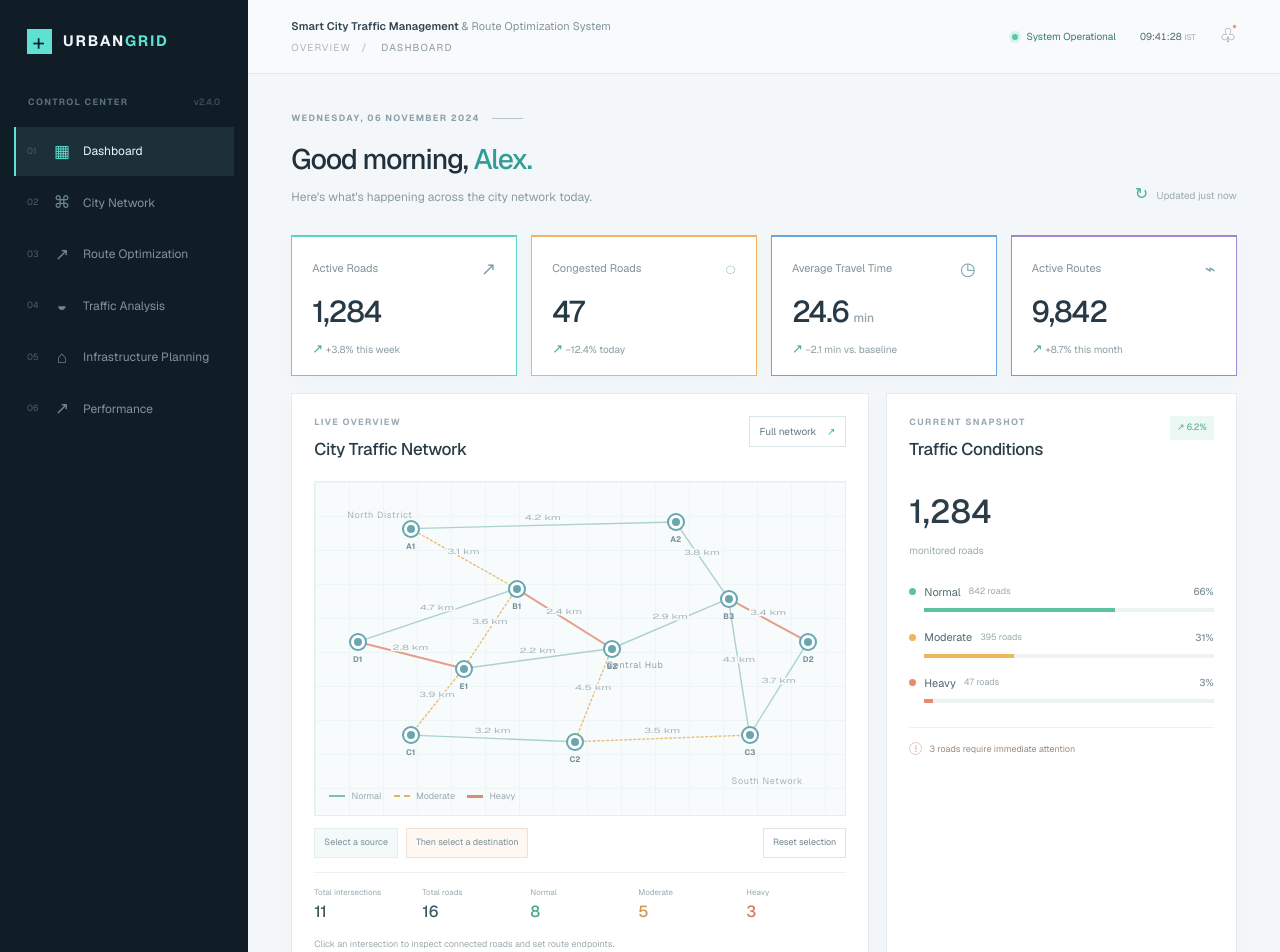
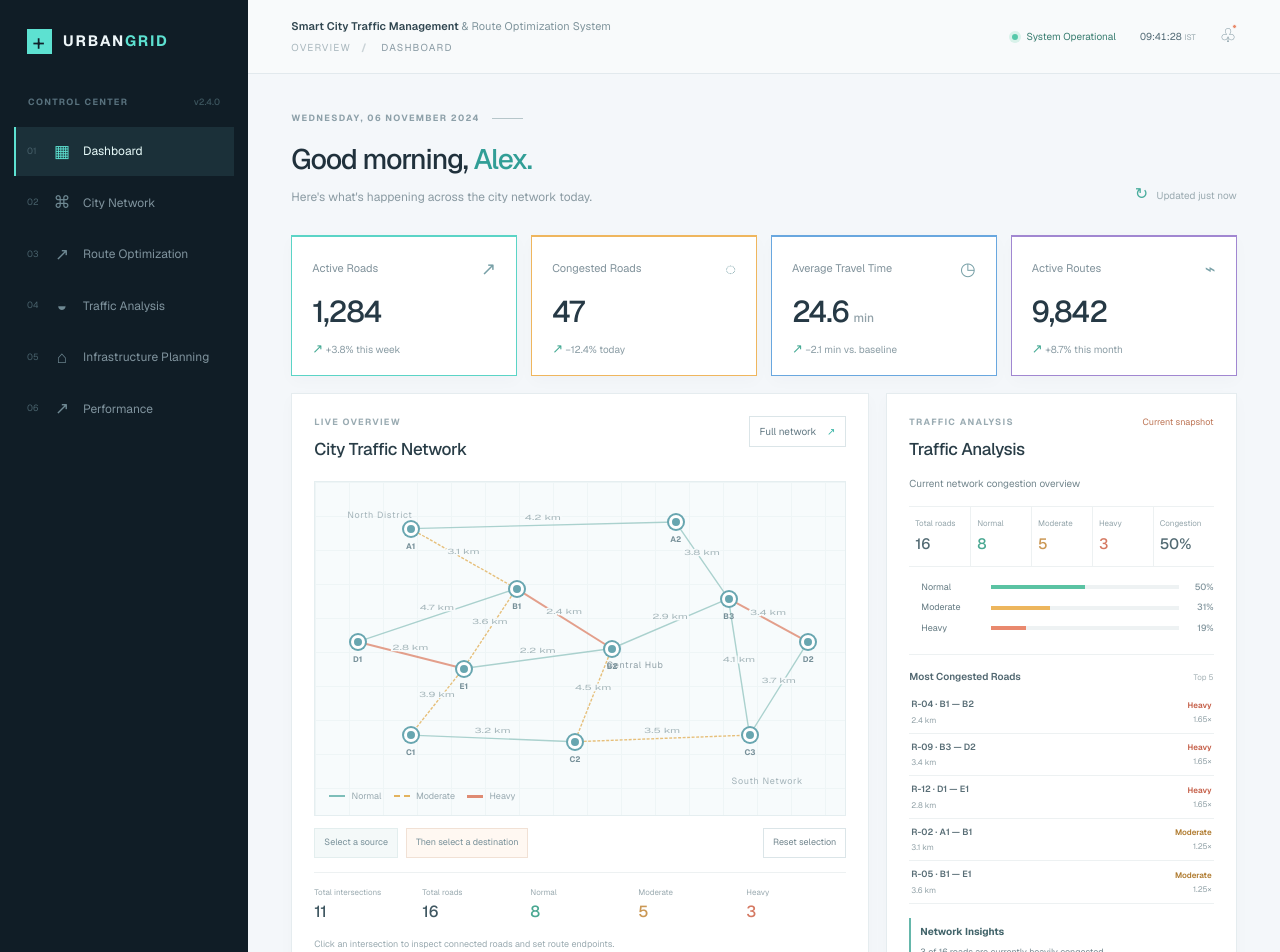
Before and after one commit to deep-2105/smart-city-traffic-optimizer, a Next.js app: page / in a window 1280 px wide. Shown: the top 952 px of the page. Built offline with nearby package versions, Linux system fonts and the light colour scheme.

Commit message:
feat: add traffic analysis and congestion insights

```diff
--- /dev/null
+++ b/algorithms/trafficAnalysis.ts
@@ -0,0 +1,51 @@
+import type { GraphEdge, TrafficCondition, TrafficGraph } from "@/types/trafficGraph";
+
+export type TrafficAnalysisResult = {
+  totalRoads: number;
+  conditionCounts: Record<TrafficCondition, number>;
+  conditionPercentages: Record<TrafficCondition, number>;
+  averageRoadDistance: number;
+  totalNetworkDistance: number;
+  averageTrafficMultiplier: number;
+  congestionPercentage: number;
+  mostCongestedRoads: GraphEdge[];
+};
+
+const trafficSeverity: Record<TrafficCondition, number> = {
+  normal: 0,
+  moderate: 1,
+  heavy: 2,
+};
+
+export function analyzeTraffic(graph: TrafficGraph): TrafficAnalysisResult {
+  const conditionCounts: Record<TrafficCondition, number> = { normal: 0, moderate: 0, heavy: 0 };
+  let totalNetworkDistance = 0;
+  let totalTrafficMultiplier = 0;
+
+  for (const edge of graph.edges) {
+    conditionCounts[edge.condition] += 1;
+    totalNetworkDistance += edge.distance;
+    totalTrafficMultiplier += edge.trafficMultiplier;
+  }
+
+  const totalRoads = graph.edges.length;
+  const asPercentage = (count: number) => totalRoads === 0 ? 0 : (count / totalRoads) * 100;
+  const mostCongestedRoads = [...graph.edges]
+    .sort((first, second) => trafficSeverity[second.condition] - trafficSeverity[first.condition] || second.trafficMultiplier - first.trafficMultiplier || first.id.localeCompare(second.id))
+    .slice(0, 5);
+
+  return {
+    totalRoads,
+    conditionCounts,
+    conditionPercentages: {
+      normal: asPercentage(conditionCounts.normal),
+      moderate: asPercentage(conditionCounts.moderate),
+      heavy: asPercentage(conditionCounts.heavy),
+    },
+    averageRoadDistance: totalRoads === 0 ? 0 : totalNetworkDistance / totalRoads,
+    totalNetworkDistance,
+    averageTrafficMultiplier: totalRoads === 0 ? 0 : totalTrafficMultiplier / totalRoads,
+    congestionPercentage: asPercentage(conditionCounts.moderate + conditionCounts.heavy),
+    mostCongestedRoads,
+  };
+}
--- a/app/page.tsx
+++ b/app/page.tsx
@@ -5,8 +5,9 @@ import { dijkstra, type DijkstraCostMode, type DijkstraResult } from "@/algorith
 import { kruskalMST, primMST, type MSTAlgorithm, type MSTResult } from "@/algorithms/mst";
 import { bfs, dfs } from "@/algorithms/traversal";
 import CityTrafficNetwork from "@/components/CityTrafficNetwork";
+import TrafficAnalysis from "@/components/TrafficAnalysis";
 import { trafficGraph } from "@/data/trafficGraph";
-import type { GraphNode } from "@/types/trafficGraph";
+import type { GraphEdge, GraphNode } from "@/types/trafficGraph";
 
 const navigation = [
   ["01", "Dashboard", "▦"], ["02", "City Network", "⌘"], ["03", "Route Optimization", "↗"],
@@ -20,12 +21,6 @@ const stats = [
   { label: "Active Routes", value: "9,842", unit: "", detail: "+8.7% this month", tone: "violet", icon: "⌁" },
 ] as const;
 
-const trafficLevels = [
-  { label: "Normal", count: "842 roads", percent: "66%", color: "green" },
-  { label: "Moderate", count: "395 roads", percent: "31%", color: "amber" },
-  { label: "Heavy", count: "47 roads", percent: "3%", color: "red" },
-] as const;
-
 type RouteObjective = "Fastest route" | "Shortest distance";
 
 export default function Home() {
@@ -36,6 +31,7 @@ export default function Home() {
   const [routeResult, setRouteResult] = useState<DijkstraResult | null>(null);
   const [mstAlgorithm, setMstAlgorithm] = useState<MSTAlgorithm>("Prim");
   const [mstResult, setMstResult] = useState<MSTResult | null>(null);
+  const [focusedTrafficRoadId, setFocusedTrafficRoadId] = useState<string | null>(null);
   const [traversalStart, setTraversalStart] = useState("A1");
   const [traversalAlgorithm, setTraversalAlgorithm] = useState<"BFS" | "DFS">("BFS");
   const [traversalSteps, setTraversalSteps] = useState<string[]>([]);
@@ -99,6 +95,7 @@ export default function Home() {
   const resetNetworkSelection = () => {
     handleSelectionChange(null, null);
     setMstResult(null);
+    setFocusedTrafficRoadId(null);
     resetTraversal();
   };
 
@@ -192,29 +189,9 @@ export default function Home() {
                   </div>
                   <button className="outline-button">Full network <span>↗</span></button>
                 </div>
-                <CityTrafficNetwork source={source} destination={destination} onSelectionChange={handleSelectionChange} onResetSelection={resetNetworkSelection} visitedNodeIds={visitedNodeIds} currentNodeId={currentNodeId} routeNodeIds={routeResult?.path ?? []} mstEdgeIds={mstResult?.selectedEdgeIds ?? []} />
+                <CityTrafficNetwork source={source} destination={destination} onSelectionChange={handleSelectionChange} onResetSelection={resetNetworkSelection} visitedNodeIds={visitedNodeIds} currentNodeId={currentNodeId} routeNodeIds={routeResult?.path ?? []} mstEdgeIds={mstResult?.selectedEdgeIds ?? []} focusedRoadId={focusedTrafficRoadId} />
               </article>
-              <article className="panel conditions-panel">
-                <div className="panel-heading">
-                  <div>
-                    <p className="panel-kicker">CURRENT SNAPSHOT</p>
-                    <h2>Traffic Conditions</h2>
-                  </div>
-                  <span className="trend">↗ 6.2%</span>
-                </div>
-                <div className="condition-total"><strong>1,284</strong><span>monitored roads</span></div>
-                <div className="condition-list">
-                  {trafficLevels.map((level) => (
-                    <div className="condition-row" key={level.label}>
-                      <div className="condition-title">
-                        <span className={`condition-dot ${level.color}`} />{level.label}<small>{level.count}</small><b>{level.percent}</b>
-                      </div>
-                      <div className="condition-bar"><span className={level.color} style={{ width: level.percent }} /></div>
-                    </div>
-                  ))}
-                </div>
-                <div className="condition-note"><span>!</span> 3 roads require immediate attention</div>
-              </article>
+              <TrafficAnalysis graph={trafficGraph} focusedRoadId={focusedTrafficRoadId} onRoadSelect={(road: GraphEdge) => setFocusedTrafficRoadId(road.id)} />
             </section>
             <section className="traversal-panel panel">
               <div className="panel-heading">
--- a/components/CityTrafficNetwork.tsx
+++ b/components/CityTrafficNetwork.tsx
@@ -13,6 +13,7 @@ type CityTrafficNetworkProps = {
   currentNodeId: string | null;
   routeNodeIds: readonly string[];
   mstEdgeIds: readonly string[];
+  focusedRoadId: string | null;
 };
 
 const conditionLabels = { normal: "Normal", moderate: "Moderate", heavy: "Heavy" } as const;
@@ -27,7 +28,7 @@ function getConnectedEdges(nodeId: string): GraphEdge[] {
   return trafficGraph.edges.filter((edge) => edge.source === nodeId || edge.target === nodeId);
 }
 
-export default function CityTrafficNetwork({ source, destination, onSelectionChange, onResetSelection, visitedNodeIds, currentNodeId, routeNodeIds, mstEdgeIds }: CityTrafficNetworkProps) {
+export default function CityTrafficNetwork({ source, destination, onSelectionChange, onResetSelection, visitedNodeIds, currentNodeId, routeNodeIds, mstEdgeIds, focusedRoadId }: CityTrafficNetworkProps) {
   const [selectedNode, setSelectedNode] = useState<GraphNode | null>(null);
 
   const selectNode = (node: GraphNode) => {
@@ -58,7 +59,7 @@ export default function CityTrafficNetwork({ source, destination, onSelectionCha
           const isConnected = selectedNode && (edge.source === selectedNode.id || edge.target === selectedNode.id);
           const isRouteEdge = routeNodeIds.some((nodeId, index) => index > 0 && ((routeNodeIds[index - 1] === edge.source && nodeId === edge.target) || (routeNodeIds[index - 1] === edge.target && nodeId === edge.source)));
           const isMstEdge = mstEdgeIds.includes(edge.id);
-          return <g className={`road road-${edge.condition} ${mstEdgeIds.length > 0 ? "road-mst-context" : ""} ${isConnected ? "road-selected" : ""} ${isMstEdge ? "road-mst" : ""} ${isRouteEdge ? "road-route" : ""}`} key={edge.id}>
+          return <g className={`road road-${edge.condition} ${mstEdgeIds.length > 0 ? "road-mst-context" : ""} ${isConnected ? "road-selected" : ""} ${isMstEdge ? "road-mst" : ""} ${isRouteEdge ? "road-route" : ""} ${focusedRoadId === edge.id ? "road-analysis-focus" : ""}`} key={edge.id}>
             <line x1={sourceNode.x} y1={sourceNode.y} x2={targetNode.x} y2={targetNode.y} />
             <text x={(sourceNode.x + targetNode.x) / 2} y={(sourceNode.y + targetNode.y) / 2 - 1.5}>{edge.distance} km</text>
           </g>;
--- /dev/null
+++ b/components/TrafficAnalysis.tsx
@@ -0,0 +1,55 @@
+"use client";
+
+import { analyzeTraffic } from "@/algorithms/trafficAnalysis";
+import type { GraphEdge, TrafficCondition, TrafficGraph } from "@/types/trafficGraph";
+
+type TrafficAnalysisProps = {
+  graph: TrafficGraph;
+  focusedRoadId: string | null;
+  onRoadSelect: (road: GraphEdge) => void;
+};
+
+const conditionLabels: Record<TrafficCondition, string> = { normal: "Normal", moderate: "Moderate", heavy: "Heavy" };
+const conditions: TrafficCondition[] = ["normal", "moderate", "heavy"];
+
+export default function TrafficAnalysis({ graph, focusedRoadId, onRoadSelect }: TrafficAnalysisProps) {
+  const analysis = analyzeTraffic(graph);
+
+  return <article className="panel traffic-analysis-panel">
+    <div className="panel-heading">
+      <div><p className="panel-kicker">TRAFFIC ANALYSIS</p><h2>Traffic Analysis</h2></div>
+      <span className="traffic-analysis-status">Current snapshot</span>
+    </div>
+    <p className="traffic-analysis-subtitle">Current network congestion overview</p>
+    <div className="traffic-summary-metrics">
+      <div><span>Total roads</span><strong>{analysis.totalRoads}</strong></div>
+      <div><span>Normal</span><strong className="text-normal">{analysis.conditionCounts.normal}</strong></div>
+      <div><span>Moderate</span><strong className="text-moderate">{analysis.conditionCounts.moderate}</strong></div>
+      <div><span>Heavy</span><strong className="text-heavy">{analysis.conditionCounts.heavy}</strong></div>
+      <div><span>Congestion</span><strong>{analysis.congestionPercentage.toFixed(0)}%</strong></div>
+    </div>
+    <div className="traffic-distribution" aria-label="Traffic distribution">
+      {conditions.map((condition) => <div className="traffic-distribution-row" key={condition}>
+        <span><i className={`condition-dot ${condition}`} />{conditionLabels[condition]}</span>
+        <div><b className={condition} style={{ width: `${analysis.conditionPercentages[condition]}%` }} /></div>
+        <strong>{analysis.conditionPercentages[condition].toFixed(0)}%</strong>
+      </div>)}
+    </div>
+    <div className="congested-road-list">
+      <div className="traffic-list-heading"><strong>Most Congested Roads</strong><span>Top 5</span></div>
+      {analysis.mostCongestedRoads.map((road) => <button type="button" className={`congested-road ${focusedRoadId === road.id ? "road-focused" : ""}`} onClick={() => onRoadSelect(road)} key={road.id}>
+        <span><strong>{road.id} · {road.source} — {road.target}</strong><small>{road.distance.toFixed(1)} km</small></span>
+        <span><b className={`traffic-badge ${road.condition}`}>{conditionLabels[road.condition]}</b><small>{road.trafficMultiplier.toFixed(2)}×</small></span>
+      </button>)}
+    </div>
+    <div className="network-insights">
+      <strong>Network Insights</strong>
+      <p>{analysis.conditionCounts.heavy} of {analysis.totalRoads} roads are currently heavily congested.</p>
+      <p>{analysis.conditionPercentages.normal.toFixed(0)}% of roads are operating under normal traffic.</p>
+      <p>Average traffic multiplier is {analysis.averageTrafficMultiplier.toFixed(2)}×.</p>
+      <p>The network contains {analysis.totalNetworkDistance.toFixed(1)} km of roads.</p>
+    </div>
+    <p className="traffic-route-note">Traffic conditions are incorporated into Fastest route calculations using the road traffic multiplier.</p>
+    <p className="traffic-complexity">Analysis: O(E) · Road ranking: O(E log E) · Space: O(E)</p>
+  </article>;
+}
```
Also changed, not shown: app/globals.css.
